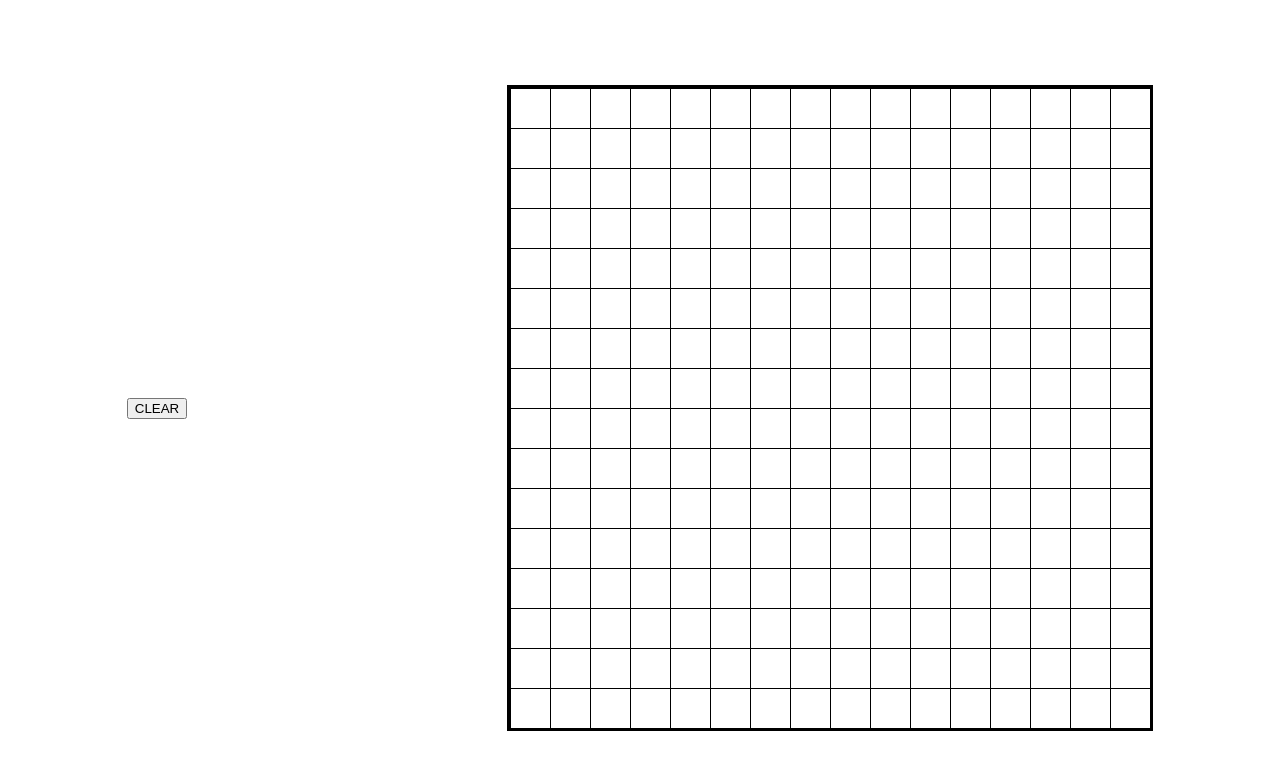
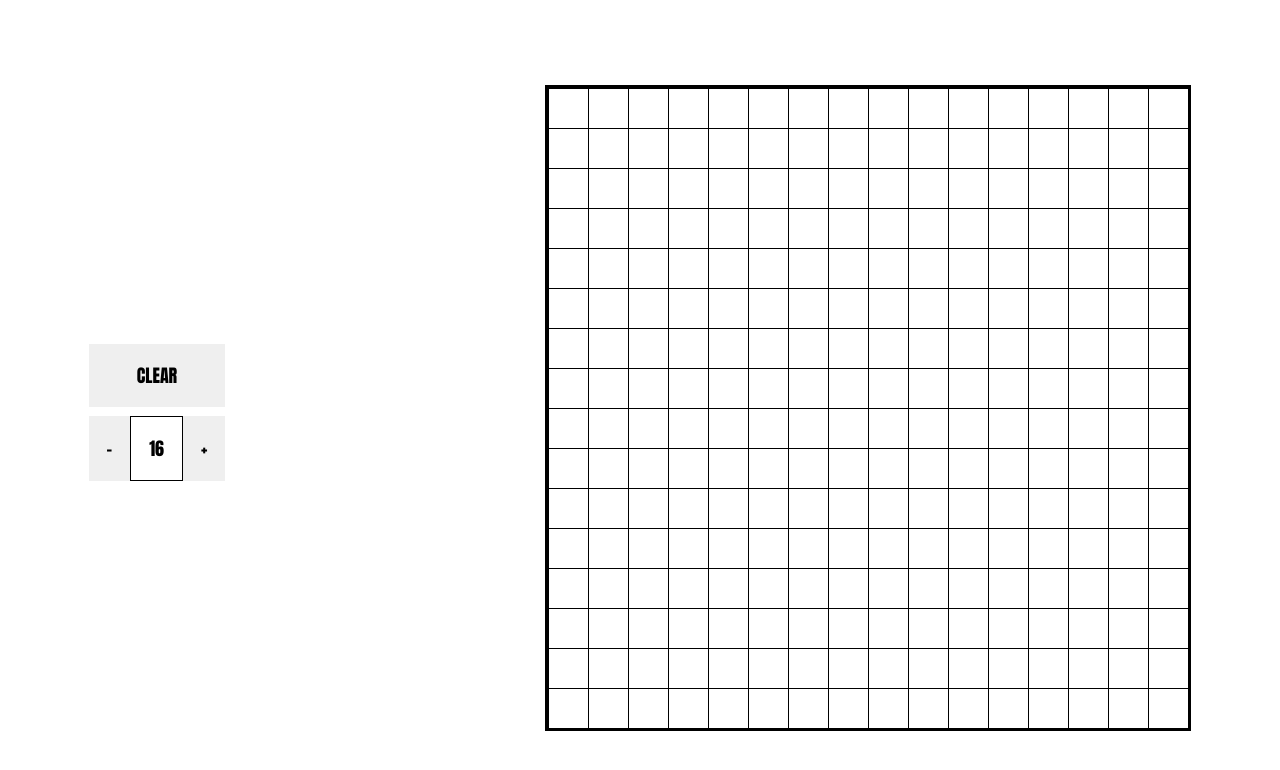
Before and after one commit to Zman008/Etch-a-Sketch, a plain HTML site: page index.html in a window 1280 px wide. Both pictures are taken after a click on the button "CLEAR". Drawn offline with Linux system fonts and the light colour scheme.

Commit message:
Adding increase and decrease tiles functionality, also added clear functionality

```diff
--- a/index.html
+++ b/index.html
@@ -13,8 +13,16 @@
     <div class="etch-a-sketch">
         <div class="buttons">
             <button class="clear">CLEAR</button>
+            <div class="size">
+                <button class="size-minus">-</button>
+                <span class="grid-size">16</span>
+                <button class="size-plus">+</button>
+
+            </div>
         </div>
+
         <div class="grid"></div>
+
     </div>
 </body>
 </html>
--- a/index.js
+++ b/index.js
@@ -1,14 +1,30 @@
 const grid = document.querySelector('.grid');
 const clearButton = document.querySelector('.clear');
+const sizePlus = document.querySelector('.size-plus');
+const sizeMinus = document.querySelector('.size-minus');
+const gridSize = document.querySelector('.grid-size');
+let squares;
 let div;
 let isMouseDown = false;
+let size = 16;
 
-for (let i = 0; i < 256; i++) {
-    div = document.createElement('div');
-    grid.appendChild(div);
-}
+createDivs(size * size);
 
-const squares = grid.querySelectorAll('.grid div');
+sizePlus.addEventListener("click", () => {
+    if (size < 100){
+        size += 1;
+        gridSize.textContent = size;
+        createDivs(2 * size - 1);
+    }
+});
+
+sizeMinus.addEventListener("click", () => {
+    if (size > 8){
+        size -= 1;
+        gridSize.textContent = size;
+        removeDiv(2 * size + 1);
+    }
+});
 
 document.addEventListener("mousedown", () => {
     isMouseDown = true;
@@ -18,15 +34,47 @@ document.addEventListener("mouseup", () => {
     isMouseDown = false;
 });
 
-squares.forEach((square) => {
-    square.addEventListener("mouseenter", () => {
-        if(isMouseDown)
-            square.style.backgroundColor = 'black';
+clearButton.addEventListener("click", () => {
+    squares.forEach((square) => {
+        square.style.backgroundColor = "";
     });
 });
 
-clearButton.addEventListener("click", () => {
+function createDivs(n) {
+    for (let i = 0; i < n; i++) {
+        div = document.createElement('div');
+        grid.appendChild(div);
+    }
+
+    squares = grid.querySelectorAll('.grid div');
+
+    squares.forEach(div => {
+        div.style.flexBasis = `${100 / size}%`;
+        div.addEventListener('dragstart', (event) => {
+            event.preventDefault();
+        });
+    });
+
     squares.forEach((square) => {
-      square.style.backgroundColor = "";
+        square.addEventListener("mousedown", () => square.style.backgroundColor = 'black');
+        square.addEventListener("mouseenter", () => {
+            if(isMouseDown)
+                square.style.backgroundColor = 'black';
+        });
     });
-});
+}
+
+function removeDiv(n) {
+    for (let i = 0; i < n; i++) {
+        grid.removeChild(grid.lastChild);
+    }
+
+    squares = grid.querySelectorAll('.grid div');
+
+    squares.forEach(div => {
+        div.style.flexBasis = `${100 / size}%`;
+        div.addEventListener('dragstart', (event) => {
+            event.preventDefault();
+        });
+    });
+}
--- a/style.css
+++ b/style.css
@@ -1,3 +1,7 @@
+* {
+    font-family: Impact, Haettenschweiler, 'Arial Narrow Bold', sans-serif;
+}
+
 .etch-a-sketch {
     height: 100vh;
     display: flex;
@@ -7,11 +11,7 @@
 }
 
 .grid {
-    /* top: 50%; */
-    /* left: 50%; */
     border: 3px solid black;
-    /* position: absolute; */
-    /* transform: translate(-50%, -50%); */
     height: 80vh;
     width: 80vh;
     display: flex;
@@ -24,3 +24,29 @@
     border-left: 1px solid black;
     flex-basis: calc(100% / 16);
 }
+
+.buttons {
+    display: flex;
+    flex-direction: column;
+}
+
+.size {
+    display: flex;
+
+}
+
+button {
+    font-size: large;
+    padding: 1em;
+    margin-top: .5em;
+    float: left;
+    border: none;
+}
+
+.grid-size {
+    font-size: large;
+    padding: 1em;
+    margin-top: .5em;
+    float: left;
+    border: 0.01em solid black;
+}
```
